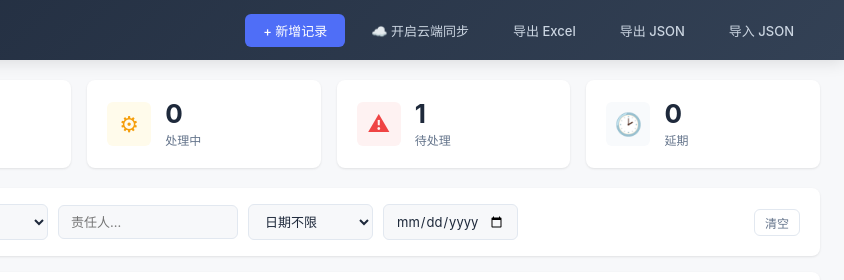
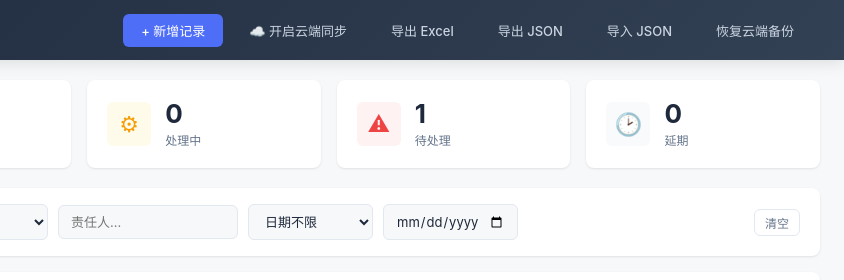
Before and after one commit to 449227736/-, a website: page index.html in a window 1280 px wide. Shown: the top 280 px of the page, 436-1280 px from the left. Drawn offline with nearby package versions, Linux system fonts and the light colour scheme.

Commit message:
新增「恢复云端备份」按钮：从 backup.json 一键恢复数据（支持替换/追加模式）

```diff
--- a/index.html
+++ b/index.html
@@ -329,6 +329,7 @@ body{
     <button class="hbtn hbtn-outline" onclick="exportExcel()">导出 Excel</button>
     <button class="hbtn hbtn-outline" onclick="exportJSON()">导出 JSON</button>
     <button class="hbtn hbtn-outline" onclick="document.getElementById('import-file').click()">导入 JSON</button>
+    <button class="hbtn hbtn-outline" onclick="restoreBackup()" id="btn-restore">恢复云端备份</button>
     <input type="file" id="import-file" accept=".json" style="display:none" onchange="importJSON(event)">
   </div>
 </header>
@@ -976,6 +977,33 @@ function deleteRecord(id){
   showModal('delete-modal');
 }
 
+/* ============ 恢复云端备份 ============ */
+function restoreBackup(){
+  if(!confirm('将从云端备份文件（backup.json）恢复数据。\n\n点"确定" = 替换当前所有数据\n点"取消" = 追加到现有记录'))return;
+  var btn=document.getElementById('btn-restore');
+  btn.textContent='恢复中...';btn.disabled=true;
+  fetch('./backup.json?_t='+Date.now()).then(function(r){
+    if(!r.ok)throw new Error('备份文件加载失败（HTTP '+r.status+'）');
+    return r.json();
+  }).then(function(data){
+    if(!Array.isArray(data))throw new Error('备份文件格式错误：需要 JSON 数组');
+    var mode=confirm('备份文件中共有 '+data.length+' 条记录。\n\n【第二次确认】\n点"确定" = 替换当前所有数据\n点"取消" = 追加到现有记录');
+    var now=new Date().toISOString();
+    data.forEach(function(item){
+      if(!item.id)item.id=genId();
+      if(!item.createdAt)item.createdAt=now;
+      item.updatedAt=now;
+    });
+    if(mode){records=data}else{records=records.concat(data)}
+    saveRecords();switchPage('list');
+    toast('已从云端备份恢复 '+data.length+' 条记录！','success');
+  }).catch(function(err){
+    toast('恢复失败：'+err.message,'error');
+  }).finally(function(){
+    btn.textContent='恢复云端备份';btn.disabled=false;
+  });
+}
+
 /* ============ JSON IMPORT / EXPORT ============ */
 function exportJSON(){
   if(records.length===0){toast('没有数据可导出','warn');return}
```
